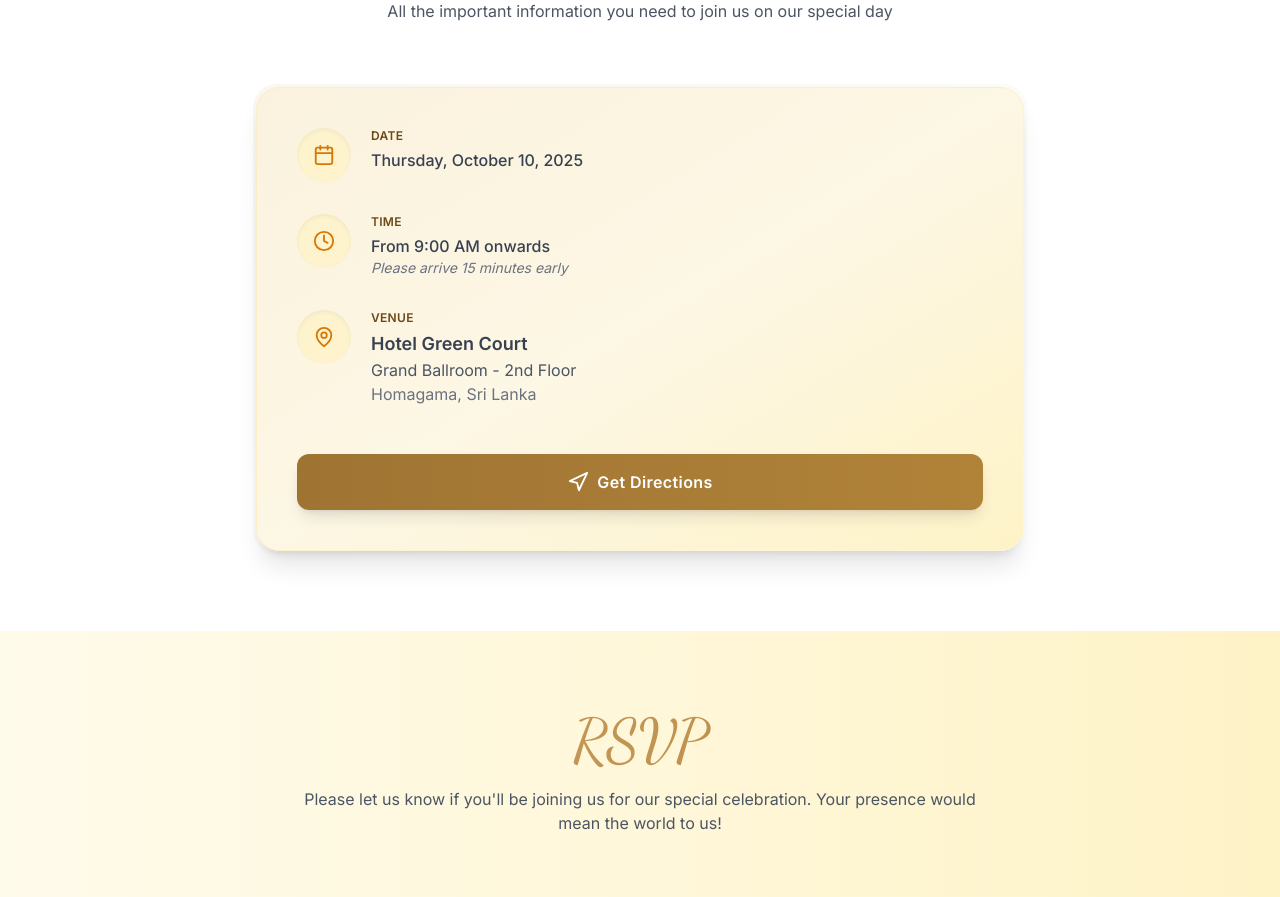
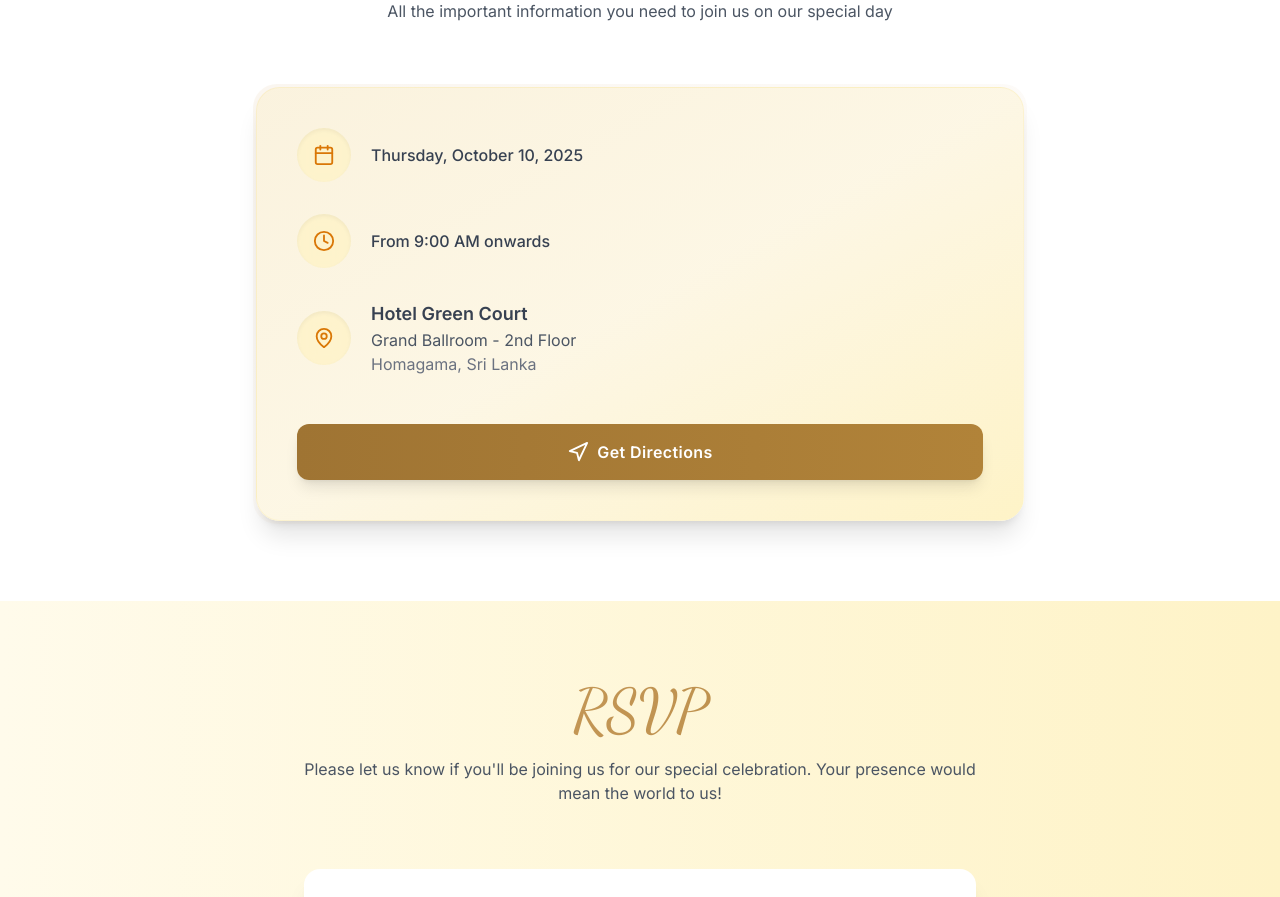
Before and after one commit to Rathnayaka00/invitation-app-ui, a React (Vite) app: page / in a window 1280 px wide. Shown: the part 1900-2797 px from the top of the page. Built offline with nearby package versions, Linux system fonts and the light colour scheme.

Commit message:
update 5

```diff
--- a/src/components/EventDetails.tsx
+++ b/src/components/EventDetails.tsx
@@ -28,33 +28,29 @@ const EventDetails = () => {
                 <div className="absolute -inset-1 rounded-3xl bg-gradient-to-br from-[#d1a56b]/10 to-transparent pointer-events-none" />
                 <div className="relative">
                   <div className="space-y-6 md:space-y-8">
-                    <div className="flex items-start space-x-4 md:space-x-5">
+                    <div className="flex items-center space-x-4 md:space-x-5">
                       <div className="bg-amber-100/80 backdrop-blur rounded-full p-3 md:p-4 shadow-inner">
                         <Calendar className="text-amber-600" size={22} />
                       </div>
                       <div>
-                        <h4 className="font-semibold text-[#6b4a17] mb-1 tracking-wide uppercase text-xs">Date</h4>
                         <p className="text-gray-700 font-medium">Thursday, October 10, 2025</p>
                       </div>
                     </div>
 
-                    <div className="flex items-start space-x-4 md:space-x-5">
+                    <div className="flex items-center space-x-4 md:space-x-5">
                       <div className="bg-amber-100/80 backdrop-blur rounded-full p-3 md:p-4 shadow-inner">
                         <Clock className="text-amber-600" size={22} />
                       </div>
                       <div>
-                        <h4 className="font-semibold text-[#6b4a17] mb-1 tracking-wide uppercase text-xs">Time</h4>
                         <p className="text-gray-700 font-medium">From 9:00 AM onwards</p>
-                        <p className="text-gray-500 text-sm italic">Please arrive 15 minutes early</p>
                       </div>
                     </div>
 
-                    <div className="flex items-start space-x-4 md:space-x-5">
+                    <div className="flex items-center space-x-4 md:space-x-5">
                       <div className="bg-amber-100/80 backdrop-blur rounded-full p-3 md:p-4 shadow-inner">
                         <MapPin className="text-amber-600" size={22} />
                       </div>
                       <div>
-                        <h4 className="font-semibold text-[#6b4a17] mb-1 tracking-wide uppercase text-xs">Venue</h4>
                         <p className="text-gray-700 font-semibold text-base md:text-lg">Hotel Green Court</p>
                         <p className="text-gray-600">Grand Ballroom - 2nd Floor</p>
                         <p className="text-gray-500">Homagama, Sri Lanka</p>
```
